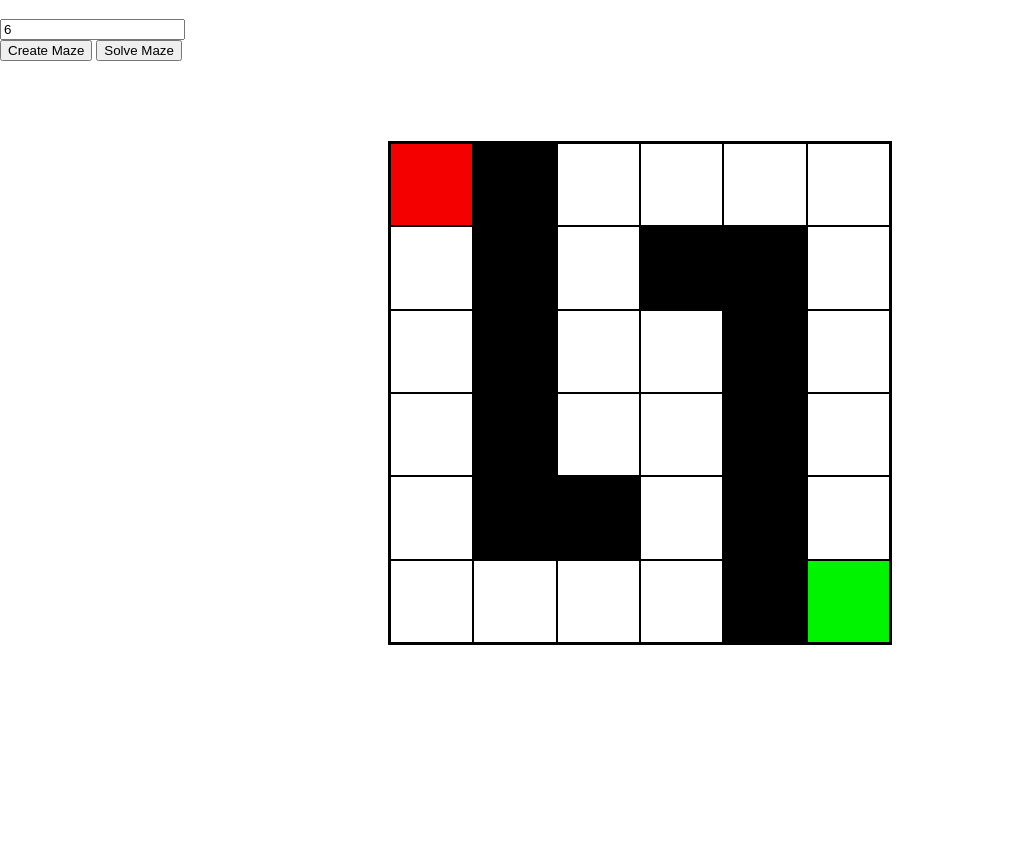
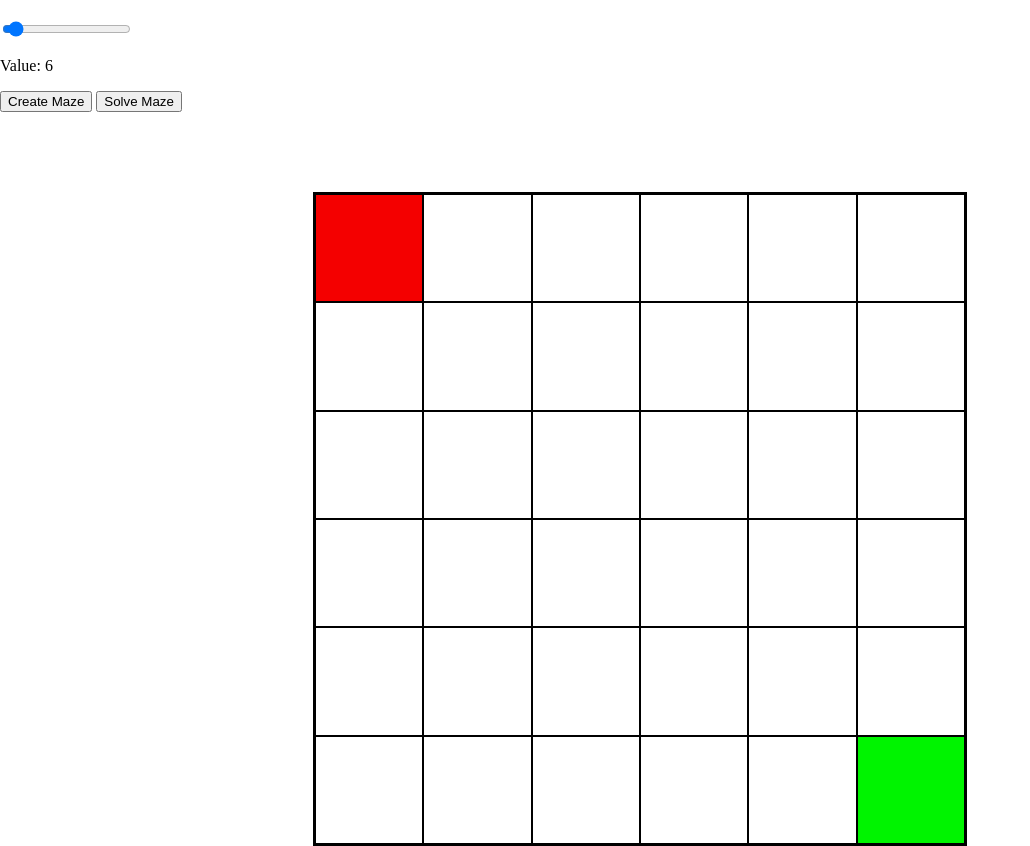
Before and after one commit to bonvee-99/maze-solver, a website: page public/index.html in a window 1280 px wide. Both pictures are taken after a click on the button "Create Maze". Shown: the part 61-907 px from the top of the page, without its empty margins (0-1030 px from the left). Before the commit the page ends 800 px from the top, so only its background shows below. Drawn offline with Linux system fonts and the light colour scheme.

Commit message:
added create maze functionality. fixed client side bugs

```diff
--- a/public/blankMaze.js
+++ b/public/blankMaze.js
@@ -1,4 +1,6 @@
 function createBlankMaze() {
+  document.getElementById("maze_container").innerHTML = "";
+
   var rowIndex, colIndex;
 
   var table = document.createElement("table");
@@ -19,7 +21,8 @@ function createBlankMaze() {
         col.style.backgroundColor = "rgb(255,255,255)";
       }
       col.setAttribute("id", "cell_" + rowIndex + "_" + colIndex);
-
+      // attach a listener that listens to that id...
+      col.addEventListener("click", (e) => toggleWall(e.target.id));
       row.appendChild(col);
     }
 
@@ -30,3 +33,19 @@ function createBlankMaze() {
 
   document.getElementById("maze_container").appendChild(table);
 }
+
+function toggleWall(id) {
+  let cell = document.getElementById(id);
+  // if cell is white or black (red or green do not change!)
+  if (cell.style.backgroundColor == "rgb(255, 255, 255)") {
+    cell.style.backgroundColor = "rgb(0, 0, 0)";
+    let row = id.substring(id.indexOf("_") + 1, id.lastIndexOf("_"));
+    let col = id.substring(id.lastIndexOf("_") + 1, id.length);
+    maze[col][row] = false;
+  } else if (cell.style.backgroundColor == "rgb(0, 0, 0)") {
+    cell.style.backgroundColor = "rgb(255, 255, 255)";
+    let row = id.substring(id.indexOf("_") + 1, id.lastIndexOf("_"));
+    let col = id.substring(id.lastIndexOf("_") + 1, id.length);
+    maze[col][row] = true;
+  }
+}
--- a/public/index.html
+++ b/public/index.html
@@ -10,7 +10,9 @@
 <body>
 	<div>
 		<h1>rows</h1>
-		<input id="numRows" type="number" value="6"/>
+		<input id="numRows" type="range" min="1" max="100" value="6"/>
+		<p>Value: <span id="size"></span></p>
+		<div
 	</div>
 	<button id="createMaze">Create Maze</button>
 	<button id="solveMaze">Solve Maze</button>
@@ -22,34 +24,42 @@
 	<script>
 		document.getElementById("createMaze").addEventListener("click", paint);
 
-		maze = [[true, false, true, true, true, true], [true, false, true, false, false, true], [true, false, true, true, false, true], [true, false, true, true, false, true], [true, false, false, true, false, true], [true, true, true, true, false, true]]
+		var slider = document.getElementById("numRows");
+		var output = document.getElementById("size");
+		output.innerHTML = slider.value;
 
-		let os = new Queue();
+		slider.oninput = function() {
+  			output.innerHTML = this.value;
+		}
+
+		var maze;
+
 		document.getElementById("solveMaze").addEventListener("click", () => {
-			solveMaze(maze, os, drawPos)
+			solveMaze(maze, new Stack(), drawPos)
 		});
 
-	let mazeWidth = document.getElementById("numRows").value;
-	let mazeHeight = mazeWidth;
+		function drawPos(x, y) {
+			cell = document.getElementById("cell_" + y + "_" + x);
+			cell.style.backgroundColor = "#F00000";
+		}
 
-	function drawPos(x, y) {
-		cell = document.getElementById("cell_" + x + "_" + y);
-		cell.style.backgroundColor = "#F00000";
-	}
+		var mazeWidth, mazeHeight;
 
 	function paint() {
+		mazeWidth = document.getElementById("numRows").value;
+		mazeHeight = mazeWidth;
+
 		// loop through 2d array paint (black for wall) (white for path)
 		createBlankMaze();
+		maze = [];
 		// create walls
-		for (let i = 0; i < maze.length; i++) {
-			// col
-			for (let j = 0; j < maze.length; j++) {
-			// row
-				if (maze[i][j] === false) {
-					cell = document.getElementById("cell_" + i + "_" + j);
-					cell.style.backgroundColor = "#000000";
-				}
+		for (let i = 0; i < mazeWidth; i++) {
+			let col = [];
+			for (let j = 0; j < mazeHeight; j++) {
+				// for each cell make it true (does not have a wall)
+				col.push(true);
 			}
+			maze.push(col);
 		}
 	}
 
--- a/public/styles.css
+++ b/public/styles.css
@@ -19,8 +19,8 @@ div#main_container {
 }
 
 div#maze_container {
-  width: 500px;
-  height: 500px;
+  width: 650px;
+  height: 650px;
   margin: 0 auto;
   position: relative;
   border: 2px #000000 solid;
--- a/src/__tests__/maze.test.ts
+++ b/src/__tests__/maze.test.ts
@@ -97,3 +97,9 @@ test("successfully does not solve large maze with dfs - all directions", () => {
 	let os = new Queue();
 	expect(solveMaze(largeMaze, os)).toBe(false);
 })
+
+test("successfully solves very large maze", () => {
+	const largeMaze: maze = [[true,true,true,true,true,true,true,true,true,false],[false,false,false,false,false,false,false,false,true,false],[true,true,true,true,true,true,true,true,true,true],[false,true,true,true,false,false,false,false,false,false],[true,true,true,true,true,true,true,true,true,true],[true,true,true,true,true,true,true,true,true,true],[true,true,true,true,true,true,true,true,true,true],[true,true,true,true,true,true,true,true,true,true],[true,true,true,true,true,true,true,true,true,true],[true,true,true,true,true,true,true,true,true,true]]
+	let os = new Stack();
+	expect(solveMaze(largeMaze, os)).toBe(true);
+})
--- a/src/clientMaze.ts
+++ b/src/clientMaze.ts
@@ -48,7 +48,6 @@ const solveMaze = async (maze: maze, os: OrderingStructure, drawPos: any) => {
 				} else {
 					processed[pos.x][pos.y] = true;
 					os.add(pos);
-					drawPos(pos.x, pos.y)
 				}
 			}
 		}
@@ -61,22 +60,24 @@ const solveMaze = async (maze: maze, os: OrderingStructure, drawPos: any) => {
 		let curr: position = os.remove();
 		let x: number = curr.x;
 		let y: number = curr.y;
+		// draw position when you take it off of the structure
+		drawPos(x, y);
+
 
 		// check right bottom left top!
+		checkNextPos({x, y: y - 1})
+		checkNextPos({x: x - 1, y})
+		if (checkNextPos({x, y: y + 1}) === true) {
+			drawPos(x, y + 1);
+			return true;
+		}
 		if (checkNextPos({x: x + 1, y}) === true) {
 			drawPos(x + 1, y);
 			return true;
 		}
-		if (checkNextPos({x, y: y + 1}) === true) {
-			drawPos(x, y + 1);
-			return true;
-		}
-		checkNextPos({x: x - 1, y})
-		checkNextPos({x, y: y - 1})
 	}
 	return false;
 }
-
 const timer = (ms: number) => new Promise((res) => setTimeout(res, ms));
 
 export {
--- a/src/maze.ts
+++ b/src/maze.ts
@@ -61,14 +61,14 @@ const solveMaze = (maze: maze, os: OrderingStructure): boolean => {
 		let y: number = curr.y;
 
 		// check right bottom left top!
+		checkNextPos({x, y: y - 1})
+		checkNextPos({x: x - 1, y})
 		if (checkNextPos({x: x + 1, y}) === true) {
 			return true;
 		}
 		if (checkNextPos({x, y: y + 1}) === true) {
 			return true;
 		}
-		checkNextPos({x: x - 1, y})
-		checkNextPos({x, y: y - 1})
 	}
 	return false;
 }
```
Also changed, not shown: dist/__tests__/maze.test.js, dist/clientMaze.js, dist/maze.js, public/generateMaze.js (added).
